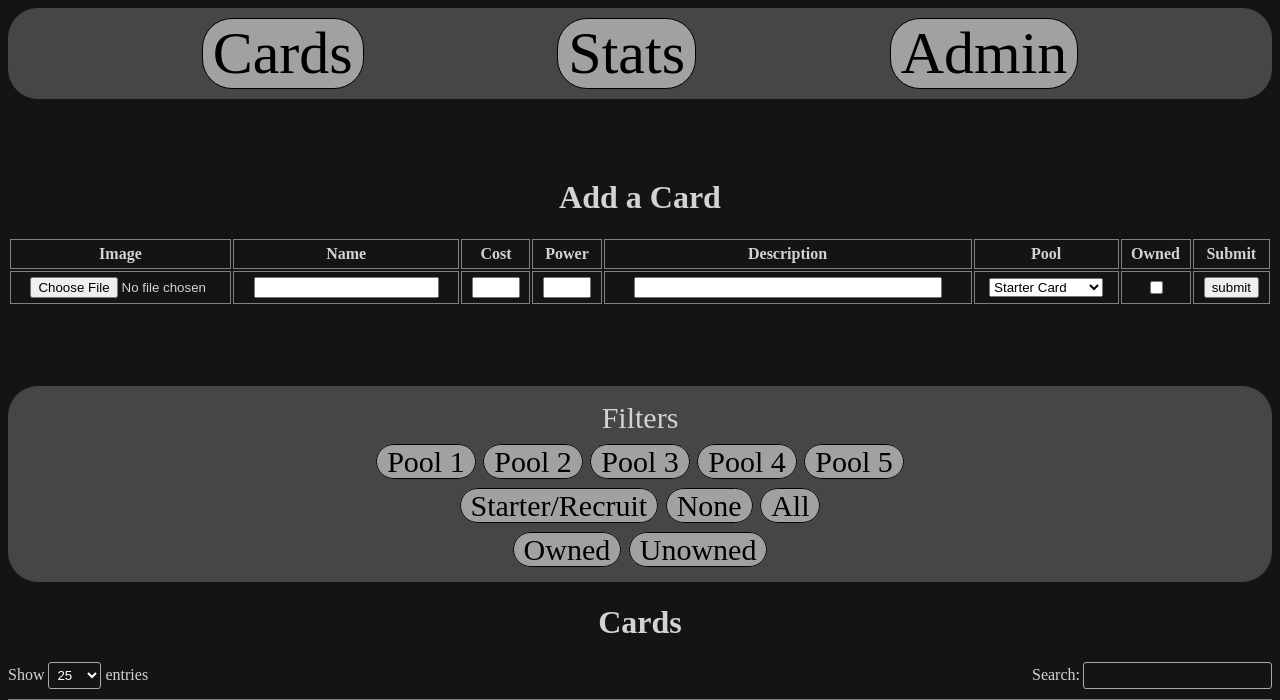
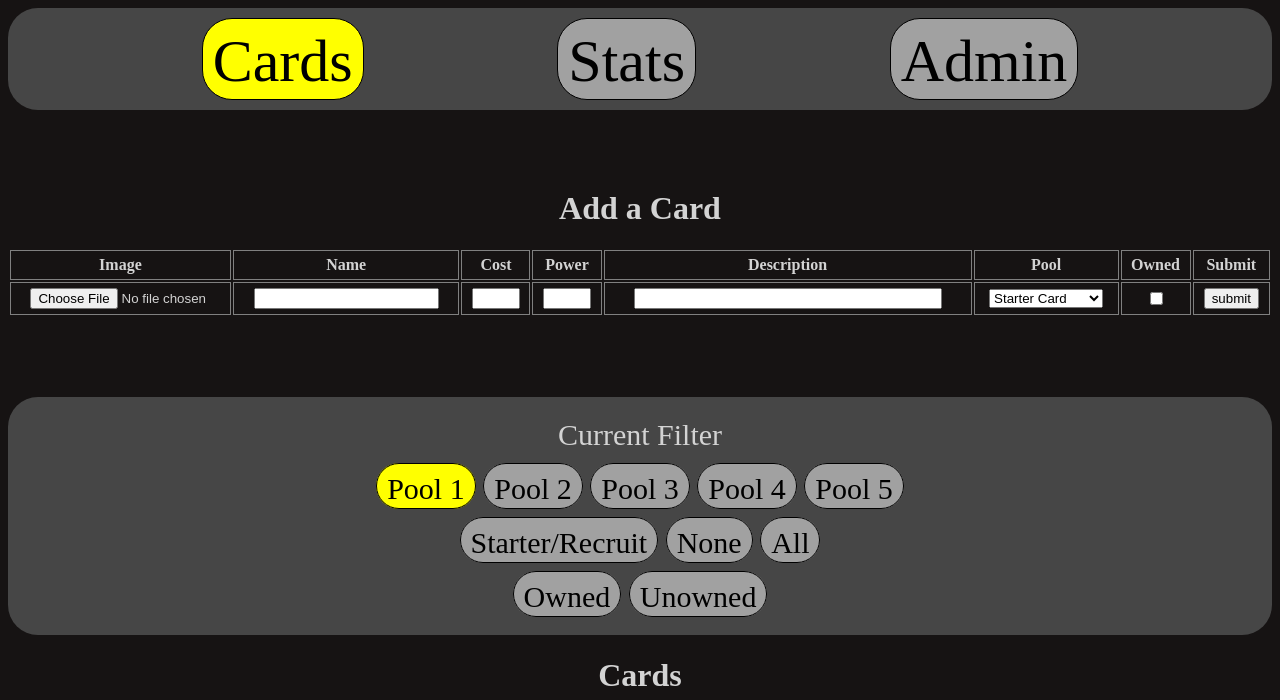
Before and after one commit to tannerjs7/marvel-snap, a Django app: page /snap/cards/1/ in a window 1280 px wide. Shown: the top 700 px of the page. Run offline with Django 5.2, Linux system fonts and the light colour scheme; data comes from the database, SQL or seed files in the repository; both versions use the stored data as it was after the commit; some libraries are stand-ins or nearby versions.

Commit message:
Add highlight to current card filter and nav page

```diff
--- a/mysite/mysite/settings.py
+++ b/mysite/mysite/settings.py
@@ -118,6 +118,8 @@ USE_TZ = True
 
 STATIC_URL = 'static/'
 
+STATICFILES_DIRS = [BASE_DIR / 'static']
+
 MEDIA_URL = '/media/'
 
 MEDIA_ROOT = BASE_DIR / 'media'
--- a/mysite/snap/static/snap/style.css
+++ b/mysite/snap/static/snap/style.css
@@ -45,18 +45,18 @@ a {
     background-color: rgb(161, 161, 161);
     border-radius: 30px;
     border: 1px solid black;
-    padding: 0px 10px;
+    padding: 8px 10px 3px;
 }
 
 #filters {
     background-color: rgb(70, 70, 70);
     font-size: 30px;
     border-radius: 30px;
-    padding: 5px;
+    padding: 1px;
 }
 
 #filters div {
-    margin: 10px;
+    margin: 20px;
 }
 
 nav {
@@ -64,7 +64,6 @@ nav {
     display: flex;
     justify-content: space-evenly;
     font-size: 60px;
-    /* margin-bottom: 60px; */
     border-radius: 30px;
 }
 
@@ -76,3 +75,7 @@ nav a {
     color: white;
     margin-bottom: 10px;
 }
+
+.active {
+    background-color: yellow;
+}
--- a/mysite/snap/templates/snap/base.html
+++ b/mysite/snap/templates/snap/base.html
@@ -1,6 +1,8 @@
 <!DOCTYPE html>
 <html lang="en">
 <head>
+    {% load static %}
+    <link rel="shortcut icon" type="image/png" href="{% static 'images/snap-logo.png' %}">
     {% block head %}
     <meta charset="UTF-8">
     <meta name="viewport" content="width=device-width, initial-scale=1.0">
@@ -10,8 +12,8 @@
 <body>
     {% block navbar %}
     <nav>
-        <a href="{% url 'snap:index' %}">Cards</a>
-        <a href="{% url 'snap:stats' %}">Stats</a>
+        <a href="{% url 'snap:index' %}" {% if request.path|slice:"6:11" == 'cards' %} class="active" {% endif %} >Cards</a>
+        <a href="{% url 'snap:stats' %}" {% if request.path|slice:"6:11" == 'stats' %} class="active" {% endif %} >Stats</a>
         <a href="{% url 'admin:index' %}">Admin</a>
     </nav>
     {% endblock %}
--- a/mysite/snap/templates/snap/index.html
+++ b/mysite/snap/templates/snap/index.html
@@ -6,7 +6,7 @@
     {% block head %}
     <meta charset="UTF-8">
     <meta name="viewport" content="width=device-width, initial-scale=1.0">
-    <title>Marvel Snap Cards</title>
+    <title>Cards</title>
     {% load static %}
     <link rel="stylesheet" href="{% static 'snap/style.css' %}">
 
@@ -57,22 +57,22 @@
     </table>
 
     <div id="filters">
-        <div>Filters</div>
+        <div>Current Filter</div>
         <div>
-            <a href="{% url 'snap:filter' '1' %}">Pool 1</a>
-            <a href="{% url 'snap:filter' '2' %}">Pool 2</a>
-            <a href="{% url 'snap:filter' '3' %}">Pool 3</a>
-            <a href="{% url 'snap:filter' '4' %}">Pool 4</a>
-            <a href="{% url 'snap:filter' '5' %}">Pool 5</a>
+            <a href="{% url 'snap:filter' '1' %}" {% if filter == '1' %} class="active" {% endif %}>Pool 1</a>
+            <a href="{% url 'snap:filter' '2' %}" {% if filter == '2' %} class="active" {% endif %}>Pool 2</a>
+            <a href="{% url 'snap:filter' '3' %}" {% if filter == '3' %} class="active" {% endif %}>Pool 3</a>
+            <a href="{% url 'snap:filter' '4' %}" {% if filter == '4' %} class="active" {% endif %}>Pool 4</a>
+            <a href="{% url 'snap:filter' '5' %}" {% if filter == '5' %} class="active" {% endif %}>Pool 5</a>
         </div>
         <div>
-            <a href="{% url 'snap:filter' 'starter' %}">Starter/Recruit</a>
-            <a href="{% url 'snap:filter' 'none' %}">None</a>
-            <a href="{% url 'snap:index' %}">All</a>
+            <a href="{% url 'snap:filter' 'starter' %}" {% if filter == 'starter' %} class="active" {% endif %}>Starter/Recruit</a>
+            <a href="{% url 'snap:filter' 'none' %}" {% if filter == 'none' %} class="active" {% endif %}>None</a>
+            <a href="{% url 'snap:index' %}" {% if filter == None %} class="active" {% endif %}>All</a>
         </div>
         <div>
-            <a href="{% url 'snap:filter' 'owned' %}">Owned</a>
-            <a href="{% url 'snap:filter' 'unowned' %}">Unowned</a>
+            <a href="{% url 'snap:filter' 'owned' %}" {% if filter == 'owned' %} class="active" {% endif %}>Owned</a>
+            <a href="{% url 'snap:filter' 'unowned' %}" {% if filter == 'unowned' %} class="active" {% endif %}>Unowned</a>
         </div>
     </div>
 
--- a/mysite/snap/urls.py
+++ b/mysite/snap/urls.py
@@ -4,7 +4,7 @@ from . import views
 
 app_name = 'snap'
 urlpatterns = [
-    path('', views.index, name='index'),
+    path('cards/', views.index, name='index'),
     path('cards/<str:filter>/', views.index, name='filter'),
     path('stats/', views.stats, name='stats'),
     path('<str:card_name>/toggle_owned/', views.toggle_owned, name='toggle_owned'),
--- a/mysite/snap/views.py
+++ b/mysite/snap/views.py
@@ -6,20 +6,15 @@ from .models import Card
 
 
 def index(request, filter=None):
-    if filter == 'owned':
-        cards = Card.objects.filter(owned=True)
-    elif filter == 'unowned':
-        cards = Card.objects.filter(owned=False)
-    elif filter == 'none':
-        cards = Card.objects.filter(pool='none')
-    elif filter == 'starter':
-        cards = Card.objects.filter(Q(pool='starter') | Q(pool='recruit'))
-    elif filter:
-        cards = Card.objects.filter(pool=filter)
-    else:
-        cards = Card.objects.filter(~Q(pool='none'))
+    if filter == 'owned': cards = Card.objects.filter(owned=True)
+    elif filter == 'unowned': cards = Card.objects.filter(owned=False)
+    elif filter == 'none': cards = Card.objects.filter(pool='none')
+    elif filter == 'starter': cards = Card.objects.filter(Q(pool='starter') | Q(pool='recruit'))
+    elif filter: cards = Card.objects.filter(pool=filter)
+    else: cards = Card.objects.filter(~Q(pool='none'))
     context = {'cards': cards,
-               'columns': ['image', 'name', 'cost', 'power', 'description', 'pool', 'owned', 'submit']
+               'columns': ['image', 'name', 'cost', 'power', 'description', 'pool', 'owned', 'submit'],
+               'filter': filter
     }
     return render(request, 'snap/index.html', context)
 
```
Also changed, not shown: todos.txt (+3 -5 lines), mysite/db.sqlite3, mysite/static/images/snap-logo.png (added).
